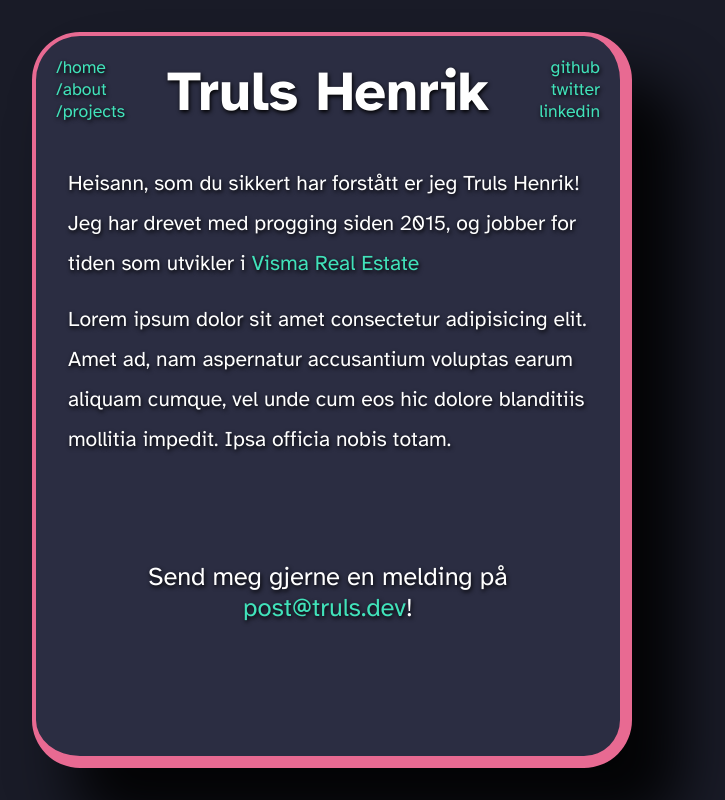
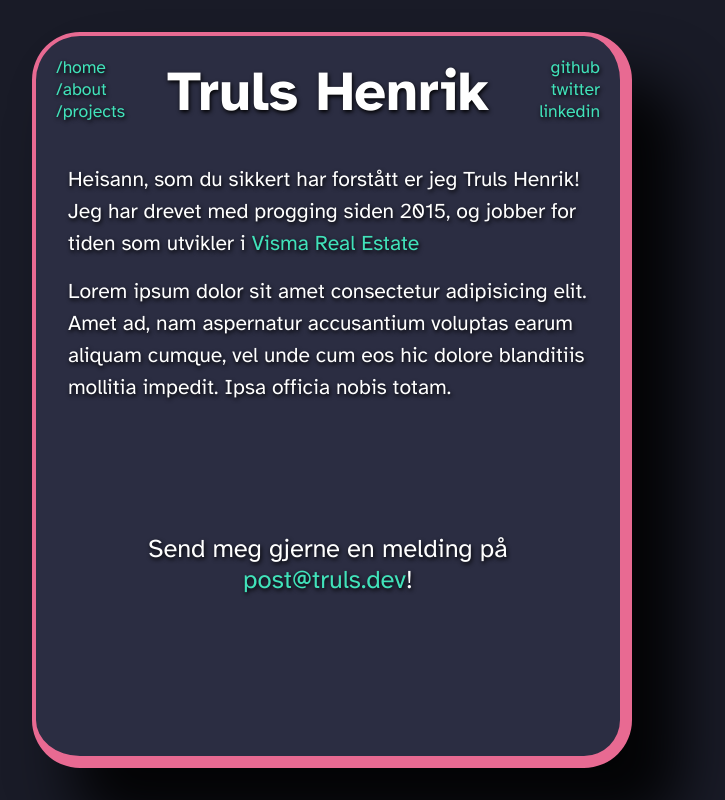
Before and after one commit to trulshj/heart, a React (Create React App) app: page /about in a window 1280 px wide. Shown: the whole page, without its empty margins (308-1033 px from the left). Built offline with nearby package versions, Linux system fonts and the light colour scheme.

Commit message:
Reduce line height

```diff
--- a/src/styles/About.module.css
+++ b/src/styles/About.module.css
@@ -1,4 +1,4 @@
 .p {
     font-size: larger;
-    line-height: 2.5rem;
+    line-height: 2rem;
 }
```
